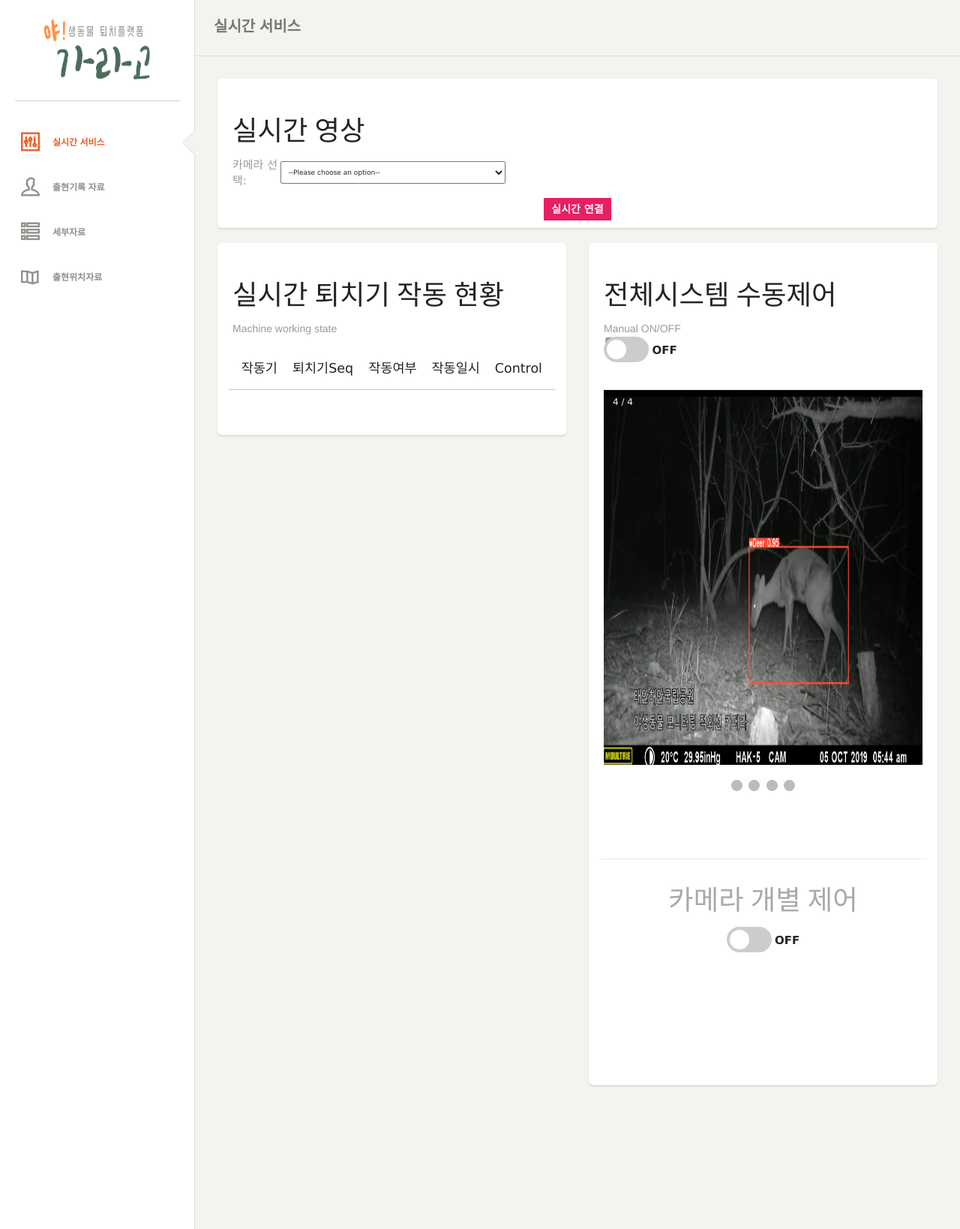
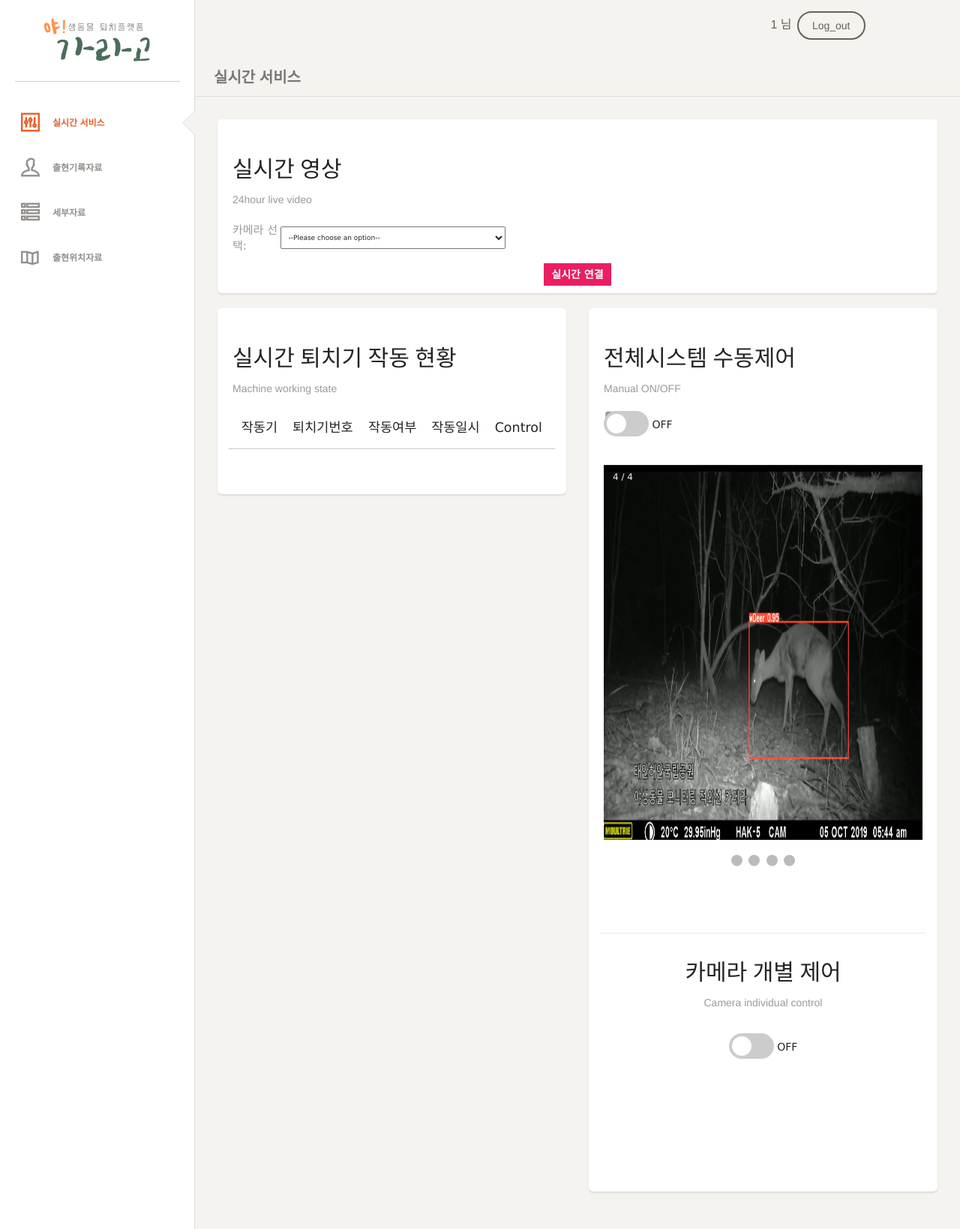
Before and after one commit to blueskyfog0904/codingpeace2, a Flask app: page /dashboard in a window 1280 px wide. Shown: the whole page at 75% size. Run offline with Flask 2, Linux system fonts and the light colour scheme; the visitor is signed in with stand-in values (Sample User, id 1); data that the repository does not hold is empty; parts of the project's set-up code (start-up, migrations or seed data) failed here and were passed over; some libraries are stand-ins or nearby versions; some web fonts are replaced.

Commit message:
다영-모든 html 글씨크기 및 스타일 적용 통일 시키기

```diff
--- a/static/css/paper-dashboard.css
+++ b/static/css/paper-dashboard.css
@@ -41,8 +41,8 @@ h1, .h1, h2, .h2, h3, .h3, h4, .h4 {
 h1, .h1 {
   font-size: 3.2em; }
 
-h2, .h2 {
-  font-size: 2.6em; }
+/* h2, .h2 {
+  font-size: 2.6em; } */
 
 h3, .h3 {
   font-size: 1.825em;
@@ -1524,7 +1524,7 @@ textarea.form-control {
       margin-top: 5px;
       margin-bottom: 5px; }
   .card .stats {
-    color: #a9a9a9;
+    /* color: #a9a9a9; */
     font-weight: 300; }
     .card .stats i {
       margin-right: 2px;
--- a/templates/Graph_LIst.html
+++ b/templates/Graph_LIst.html
@@ -292,7 +292,8 @@
                     <div class="col-md-12">
                         <div class="card">
                             <div class="header">
-                                <h4 id="graphText" class="title">통계 그래프</h4>
+                                <h2 id="graphText" class="titleee">통계 그래프</h2>
+                                <p class="category">A statistical graph</p>
 
                             </div>
                             <div class="content">
--- a/templates/dashboard.html
+++ b/templates/dashboard.html
@@ -141,7 +141,7 @@ select {
             border-radius: 50%;
         }
 
-        p1 {
+        .p1 {
             margin: 0px;
             display: inline-block;
             font-size: 15px;
@@ -150,7 +150,7 @@ select {
 
         img {
             width: 90px;
-            height: 90px;
+            /* height: 90px; */
         }
 
         .view,
@@ -302,7 +302,7 @@ select {
                     <li>
                         <a href="/Record_Check">
                             <i class="ti-user"></i>
-                            <p>출현기록 자료</p>
+                            <p>출현기록자료</p>
                         </a>
                     </li>
                     <li>
@@ -337,6 +337,14 @@ select {
         <div class="main-panel">
             <nav class="navbar navbar-default">
                 <div class="container-fluid">
+
+                 <!-- 사용자 이름 로그아웃 버튼 span 테그에 담아 오른쪽으로 움직임. -->
+                 <span class="test_1" style="margin-left: 76%;">
+                    {% if session['user_id']%}  {{session['user_id']}} 님
+                    <a href="/logout"  class="btn btn-primary-gradient rounded-pill py-2 px-4 ms-3 d-none d-lg-block">Log_out</a>
+                    {% endif %}
+                 </span>
+
                     <div class="navbar-header">
                         <button type="button" class="navbar-toggle">
                             <span class="sr-only">Toggle navigation</span>
@@ -363,6 +371,7 @@ select {
                             <div class="card">
                                 <div class="header">
                                     <h2 class="titleee"> 실시간 영상 </h2>
+                                    <p class="category">24hour live video</p><br>
                                 <label class="switch">카메라 선택:</label>
 
                                 <select name="pets" id="pet-select">
@@ -400,10 +409,10 @@ select {
                                 <div class="content">
                                     <table class="table table-striped" width="auto" >
 
-                                        <thead border="1">
+                                        <thead boarder="1">
                                             <tr>
                                                 <th>작동기</th>
-                                                <th>퇴치기Seq</th>
+                                                <th>퇴치기번호</th>
                                                 <th>작동여부</th>
                                                 <th>작동일시</th>
                                                 <th>Control</th>
@@ -460,7 +469,7 @@ select {
                                 <div class="header">
                                     <h2 class="titleee">전체시스템 수동제어 </h2>
 
-                                    <p class="category">Manual ON/OFF</p>
+                                    <p class="category">Manual ON/OFF</p> <br>
                                     <label class="switch" height="15px">
                                         <input type="checkbox">
                                         <span class="slider round"></span>
@@ -470,7 +479,7 @@ select {
 
 
                                         <p></br></p>
-                                            <div class="slideshow-container" ">
+                                            <div class="slideshow-container" >
 
                                                 <div class="mySlides">
                                                     <div class="numbertext">1 / 4</div>
@@ -536,6 +545,7 @@ select {
                                             <hr>
                                             <div class="stats">
                                             <h2 class="titleee"> 카메라 개별 제어 </h2>
+                                            <p class="category">Camera individual control</p><br>
                                             </div>
                                         </div>
                                 <label class="switch">
```
Also changed, not shown: templates/Record_Check.html (+4 -4 lines).
